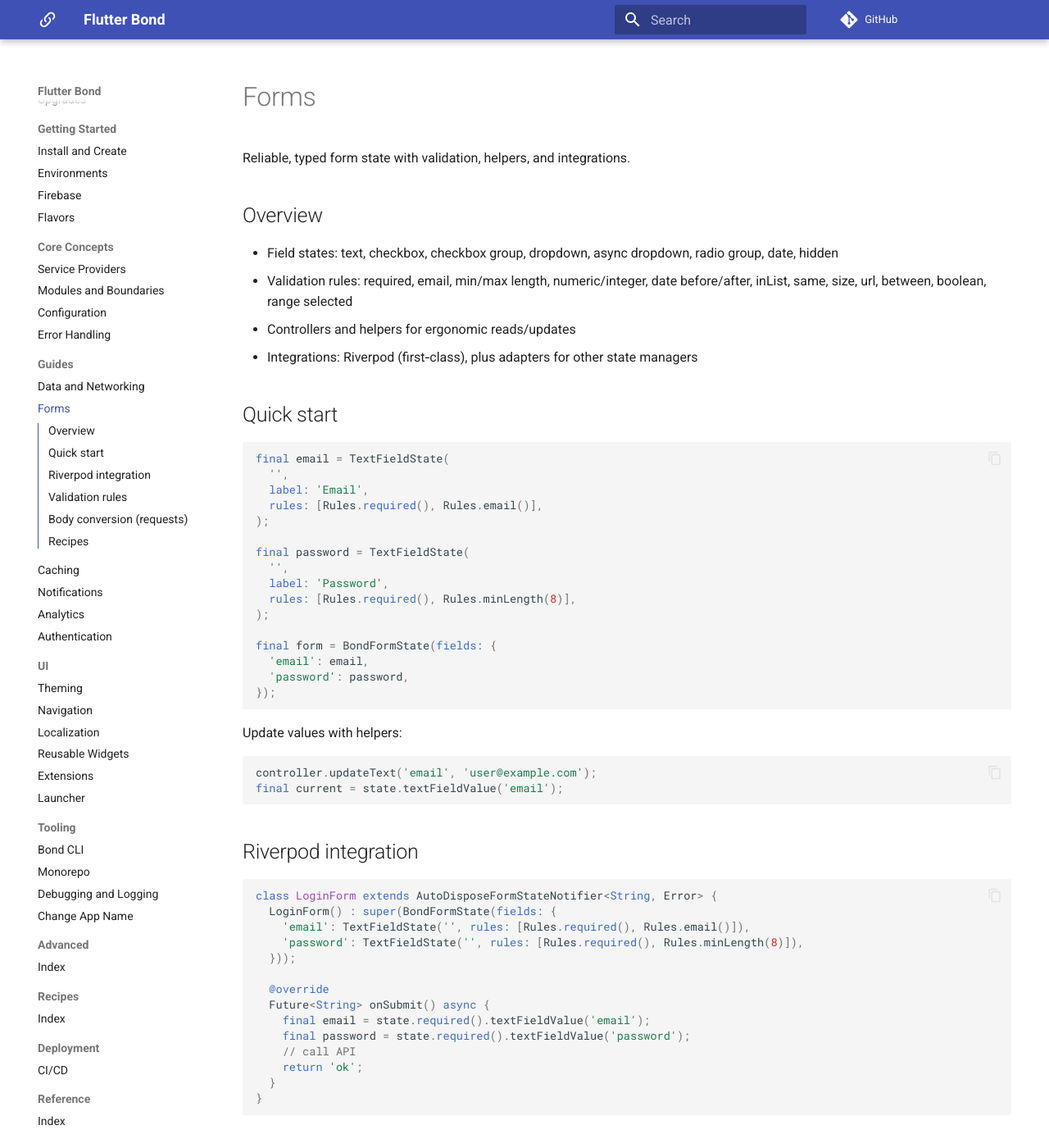
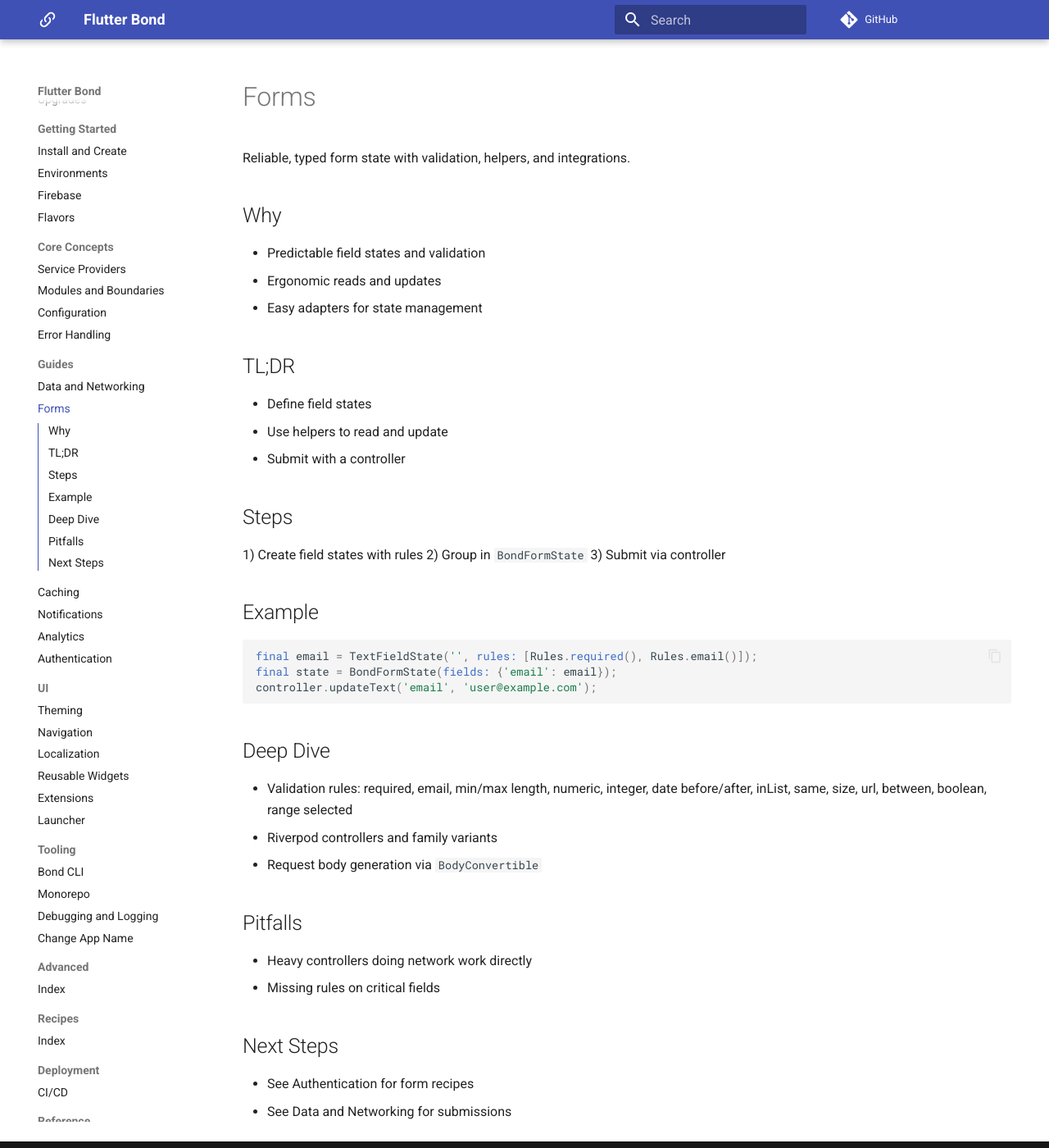
Before and after one commit to onestudio-co/bond-docs, an MkDocs documentation site: the page built from docs/forms/index.md, in a window 1280 px wide and 1400 px high. Shown: the whole window at 82% size. Built offline with MkDocs 1.6.1 and Material for MkDocs 9.7.7, drawn with Linux system fonts in a browser that asks for light colours; comment, search, counter and statistics services are not loaded; some of the changed text lies outside the part shown.

Commit message:
docs: apply new template across Guides with concise headings and examples

````diff
--- a/docs/analytics/index.md
+++ b/docs/analytics/index.md
@@ -1,57 +1,48 @@
 
 # Analytics
 
-Track product events with a simple event model and provider adapters.
+Track events with a simple model and provider adapters.
 
-## Events
+## Why
 
-Define events by extending `AnalyticsEvent`:
+- Consistent event semantics across providers
+- System event mixins simplify provider mapping
+
+## TL;DR
+
+- Define events by extending `AnalyticsEvent`
+- Log via `AppAnalytics`
+
+## Steps
+
+1) Define custom or system events
+2) Register providers
+3) Fire events and set user context
+
+## Example
 
 ```dart
-class LoginEvent extends AnalyticsEvent {
-  final int userId;
-  final String channel;
+class LoginEvent extends AnalyticsEvent with UserLoggedIn {
+  LoginEvent({required this.userId, required this.channel});
+  final int userId; final String channel;
+  @override String get key => 'User Logged In';
+  @override Map<String, dynamic> get params => {'channel': channel};
+}
 
-  LoginEvent({required this.userId, required this.channel});
-
-  @override
-  String get key => 'User Logged In';
-
-  @override
-  Map<String, dynamic> get params => {'channel': channel};
-}
-```
-
-Use system-event mixins when available (e.g., `UserLoggedIn`) so providers can map to native calls.
-
-## Providers
-
-Register analytics providers (e.g., Firebase, AppsFlyer) and map system events:
-
-```dart
-class AppsflyerAnalyticsProvider implements AnalyticsProvider {
-  final AppsflyerSdk _appsflyer;
-  AppsflyerAnalyticsProvider(this._appsflyer);
-
-  @override
-  void log(AnalyticsEvent event) {
-    if (event is UserLoggedIn) {
-      _appsflyer.setCustomerUserId(event.id.toString());
-    }
-    _appsflyer.logEvent(event.key, event.params);
-  }
-}
-```
-
-Fire events anywhere:
-
-```dart
 AppAnalytics.setUserId(user.id);
-AppAnalytics.setUserAttributes({'age': user.age});
 AppAnalytics.fire(LoginEvent(userId: user.id, channel: 'apple'));
 ```
 
-## Debugging
+## Deep Dive
 
-- Firebase: enable debug mode (iOS `-FIRDebugEnabled`, Android `adb shell setprop debug.firebase.analytics.app PACKAGE`) and use DebugView.
-- Remember to turn off debug mode after verification.
+- Mapping events in provider implementations
+- Debugging with Firebase DebugView
+
+## Pitfalls
+
+- Missing user id before logging identity events
+- Divergent keys across platforms
+
+## Next Steps
+
+- See Tooling for debugging and logging
--- a/docs/caching/index.md
+++ b/docs/caching/index.md
@@ -1,60 +1,45 @@
 
 # Caching
 
-Unified caching with pluggable drivers and ergonomic helpers.
+Unified caching with pluggable drivers and helpers.
 
-## Overview
+## Why
 
-- Drivers: SharedPreferences, in‑memory, custom
-- APIs: get, put, add, forever, forget, clear, increment/decrement
-- Async helpers: remember, rememberForever
-- Object caching via factories or shared `ResponseDecoding`
-- Multiple stores via `Cache.store('name')`
+- Faster apps with fewer requests
+- Consistent object caching via shared factories
 
-## Quick start
+## TL;DR
+
+- Use `Cache.get` and `Cache.put`
+- Cache computations with `remember`
+
+## Steps
+
+1) Choose a driver
+2) Cache values or computations
+3) Use stores for advanced cases
+
+## Example
 
 ```dart
 await Cache.put('greeting', 'hello', expiredAfter: Duration(minutes: 10));
 final value = Cache.get<String>('greeting');
+
+final users = await Cache.remember('users', Duration(minutes: 5), api.fetchUsers);
 ```
 
-Cache computations:
+## Deep Dive
 
-```dart
-final data = await Cache.remember('users', Duration(minutes: 5), () async {
-  return await api.fetchUsers();
-});
-```
+- Drivers: SharedPreferences, InMemory, custom
+- Object caching with `fromJsonFactory` or `ResponseDecoding`
+- Multiple stores via `Cache.store('name')`
 
-## Object caching
+## Pitfalls
 
-Using a factory:
+- Inconsistent cache keys
+- Caching mutable models without immutability
 
-```dart
-final user = Cache.get<User>('user', fromJsonFactory: User.fromJson);
-```
+## Next Steps
 
-Using shared providers:
-
-```dart
-class MyProvider extends ServiceProvider with ResponseDecoding {
-  @override
-  Map<Type, JsonFactory> get factories => {User: User.fromJson};
-}
-```
-
-## Drivers
-
-Built‑in: SharedPreferences, InMemory. Create a custom driver by extending `CacheDriver` and registering it in a Service Provider.
-
-## Stores
-
-```dart
-await Cache.store('in_memory').put('temp', 1);
-final n = Cache.store('in_memory').get<int>('temp');
-```
-
-## Tips
-
-- Prefer `remember` for network results
-- Centralize factories with `ResponseDecoding`
+- See Data and Networking for cache policies
+- See Advanced for custom drivers
--- a/docs/data-networking/index.md
+++ b/docs/data-networking/index.md
@@ -2,56 +2,76 @@
 title: Data & Networking
 ---
 
-# Data & Networking
+# Data and Networking
 
-BondFire is a typed API client built on Dio with first‑class decoding, caching, and error handling.
+BondFire is a typed client on Dio with decoding, caching, and errors handled.
 
-## Configure
+## Why
+
+- Consistent request/response handling with typed models
+- Shared decoding used across network and cache
+- Built‑in cache policies for performance
+
+## TL;DR
+
+- Register `Dio` in a Service Provider
+- Use BondFire with `.factory()` for models
+- Pick a cache policy when needed
+
+## Steps
+
+1) Register Dio
+2) Create models and factories
+3) Call endpoints via BondFire
+
+## Example
 
 ```dart
 class ApiServiceProvider extends ServiceProvider {
   @override
   Future<void> register(GetIt it) async {
-    final dio = Dio(BaseOptions(baseUrl: ApiConfig.baseUrl));
-    it.registerLazySingleton(() => dio);
+    it.registerLazySingleton(() => Dio(BaseOptions(baseUrl: ApiConfig.baseUrl)));
   }
 }
-```
 
-## Requests
-
-```dart
 final bondFire = BondFire();
-
 final users = await bondFire.get<User>('/users')
   .factory(User.fromJson)
   .execute();
 ```
 
-## Responses
+## Deep Dive
+
+### Responses
 
 - SingleResponse<T>, ListResponse<T>
 - SingleMResponse<T, M>, ListMResponse<T, M>
 - MessageResponse
 
-## Caching
+### Caching
 
 ```dart
 final res = await bondFire.get<User>('/users')
-  .cache(duration: Duration(minutes: 10), cacheKey: 'user_list')
+  .cache(duration: Duration(minutes: 10), cacheKey: 'users')
   .factory(User.fromJson)
   .execute();
-```
 
-Stream cache‑then‑network:
-
-```dart
 bondFire.get<ListResponse<User>>('/users')
   .cache(cachePolicy: CachePolicy.cacheThenNetwork)
   .factory(ListResponse<User>.fromJson)
   .streamExecute();
 ```
 
-## Converters and errors
+### Converters and errors
 
-Use built‑in converters like `DoubleConverter` and provide `errorFactory` for custom API errors.
+Use converters like `DoubleConverter`. Provide `errorFactory` to map server errors.
+
+## Pitfalls
+
+- Forgetting to set factories causes decoding failures
+- Cache keys that ignore query parameters
+
+## Next Steps
+
+- See Caching for strategies
+- See Error Handling for error mapping
--- a/docs/forms/index.md
+++ b/docs/forms/index.md
@@ -3,85 +3,44 @@
 
 Reliable, typed form state with validation, helpers, and integrations.
 
-## Overview
+## Why
 
-- Field states: text, checkbox, checkbox group, dropdown, async dropdown, radio group, date, hidden
-- Validation rules: required, email, min/max length, numeric/integer, date before/after, inList, same, size, url, between, boolean, range selected
-- Controllers and helpers for ergonomic reads/updates
-- Integrations: Riverpod (first‑class), plus adapters for other state managers
+- Predictable field states and validation
+- Ergonomic reads and updates
+- Easy adapters for state management
 
-## Quick start
+## TL;DR
+
+- Define field states
+- Use helpers to read and update
+- Submit with a controller
+
+## Steps
+
+1) Create field states with rules
+2) Group in `BondFormState`
+3) Submit via controller
+
+## Example
 
 ```dart
-final email = TextFieldState(
-  '',
-  label: 'Email',
-  rules: [Rules.required(), Rules.email()],
-);
-
-final password = TextFieldState(
-  '',
-  label: 'Password',
-  rules: [Rules.required(), Rules.minLength(8)],
-);
-
-final form = BondFormState(fields: {
-  'email': email,
-  'password': password,
-});
+final email = TextFieldState('', rules: [Rules.required(), Rules.email()]);
+final state = BondFormState(fields: {'email': email});
+controller.updateText('email', 'user@example.com');
 ```
 
-Update values with helpers:
+## Deep Dive
 
-```dart
-controller.updateText('email', 'user@example.com');
-final current = state.textFieldValue('email');
-```
+- Validation rules: required, email, min/max length, numeric, integer, date before/after, inList, same, size, url, between, boolean, range selected
+- Riverpod controllers and family variants
+- Request body generation via `BodyConvertible`
 
-## Riverpod integration
+## Pitfalls
 
-```dart
-class LoginForm extends AutoDisposeFormStateNotifier<String, Error> {
-  LoginForm() : super(BondFormState(fields: {
-    'email': TextFieldState('', rules: [Rules.required(), Rules.email()]),
-    'password': TextFieldState('', rules: [Rules.required(), Rules.minLength(8)]),
-  }));
+- Heavy controllers doing network work directly
+- Missing rules on critical fields
 
-  @override
-  Future<String> onSubmit() async {
-    final email = state.required().textFieldValue('email');
-    final password = state.required().textFieldValue('password');
-    // call API
-    return 'ok';
-  }
-}
-```
+## Next Steps
 
-## Validation rules
-
-Common rules:
-
-- required, email, minLength, maxLength, between
-- numeric, integer, size, same, regex, url
-- inList, notInList, minSelected, maxSelected, rangeSelected
-- date, dateBefore, dateAfter (and string variants)
-
-## Body conversion (requests)
-
-Generate request bodies from form state using `BodyConvertible` and transformers:
-
-```dart
-class OrderForm extends AutoDisposeFormStateNotifier<Order, Error>
-    with BodyConvertible<String, Error> {
-  @override
-  void fieldTransformers(TransformersRegistry registry) {
-    registry.register<PizzaSize, String>((v) => v.name);
-  }
-}
-```
-
-## Recipes
-
-- Login form with error presentation
-- Multi‑step wizard with nested controllers
-- Async dropdown backed by networking
+- See Authentication for form recipes
+- See Data and Networking for submissions
--- a/docs/guides/authentication.md
+++ b/docs/guides/authentication.md
@@ -0,0 +1,58 @@
+# Authentication
+
+Add auth flows with BondFire, Forms, and feature providers.
+
+## Why
+
+- Centralized wiring with a feature provider
+- Typed networking and validated forms
+
+## TL;DR
+
+- Create `AuthServiceProvider`
+- Build login form controller
+- Call API and store tokens securely
+
+## Steps
+
+1) Create service provider and register API
+2) Build login form with validation
+3) Submit and handle errors
+4) Persist tokens and user
+
+## Example
+
+```dart
+class AuthServiceProvider extends ServiceProvider with ResponseDecoding {
+  @override
+  Future<void> register(GetIt it) async {
+    it.registerLazySingleton(() => AuthApi(it()));
+  }
+
+  @override
+  Map<Type, JsonFactory> get factories => {User: User.fromJson};
+}
+
+class LoginForm extends AutoDisposeFormStateNotifier<void, Error> {
+  LoginForm() : super(BondFormState(fields: {
+    'email': TextFieldState('', rules: [Rules.required(), Rules.email()]),
+    'password': TextFieldState('', rules: [Rules.required(), Rules.minLength(8)]),
+  }));
+}
+```
+
+## Deep Dive
+
+- Interceptors for token refresh
+- Secure storage of credentials
+- Guarded routes
+
+## Pitfalls
+
+- Handling errors only via HTTP codes, not response body
+- Storing tokens in plain preferences
+
+## Next Steps
+
+- See Data and Networking for interceptors
+- See Notifications for routing taps into protected screens
--- a/docs/notifications/index.md
+++ b/docs/notifications/index.md
@@ -1,53 +1,29 @@
 # Notifications
 
-Beacon unifies push/local notifications with routing and actions.
+Beacon unifies push and local notifications with routing and actions.
 
-## Overview
+## Why
 
-- Providers/channels (e.g., Firebase Messaging)
-- Typed notification classes for routing
-- Optional Notification Center UI
+- Centralized handling for taps and foreground events
+- Typed routing via notification classes
 
-## Setup
+## TL;DR
 
-1) Configure Firebase per flavor (see Getting Started → Firebase)
-2) Register notification Service Provider and channels
+- Configure provider and channel
+- Register typed notifications in a feature provider
 
-```dart
-class NotificationConfig {
-  static var providers = {
-    'push_notification': {
-      'driver': 'push_notification',
-      'class': PushNotificationsProviders,
-      'channels': [
-        {
-          'name': 'firebase_messaging',
-          'class': FirebaseMessagingNotificationProvider,
-        }
-      ],
-    },
-  };
-}
-```
+## Steps
 
-## Routing by type
+1) Configure Firebase
+2) Register notification provider and channels
+3) Add typed notification handlers
 
-Define typed push notifications and handle them centrally:
+## Example
 
 ```dart
 class OrderUpdated extends PushNotification with ActionablePushNotification {
   @override
   List<String> get code => ['order_placed', 'order_update_delivery_status'];
-
-  @override
-  void onNotification(NotificationData data) {
-    // Handle foreground
-  }
-
-  @override
-  void onNotificationTapped(NotificationData data) {
-    // Navigate
-  }
 }
 
 class OrderServiceProvider extends ServiceProvider
@@ -57,6 +33,16 @@
 }
 ```
 
-## Actions
+## Deep Dive
 
-Use actionable notifications to present buttons and handle callbacks to update UI or navigate.
+- Creating providers and channels
+- Notification center UI
+
+## Pitfalls
+
+- Missing code mapping in handlers
+- Taps not routed to a single entry point
+
+## Next Steps
+
+- See Guides → Authentication for protected routes on taps
````
